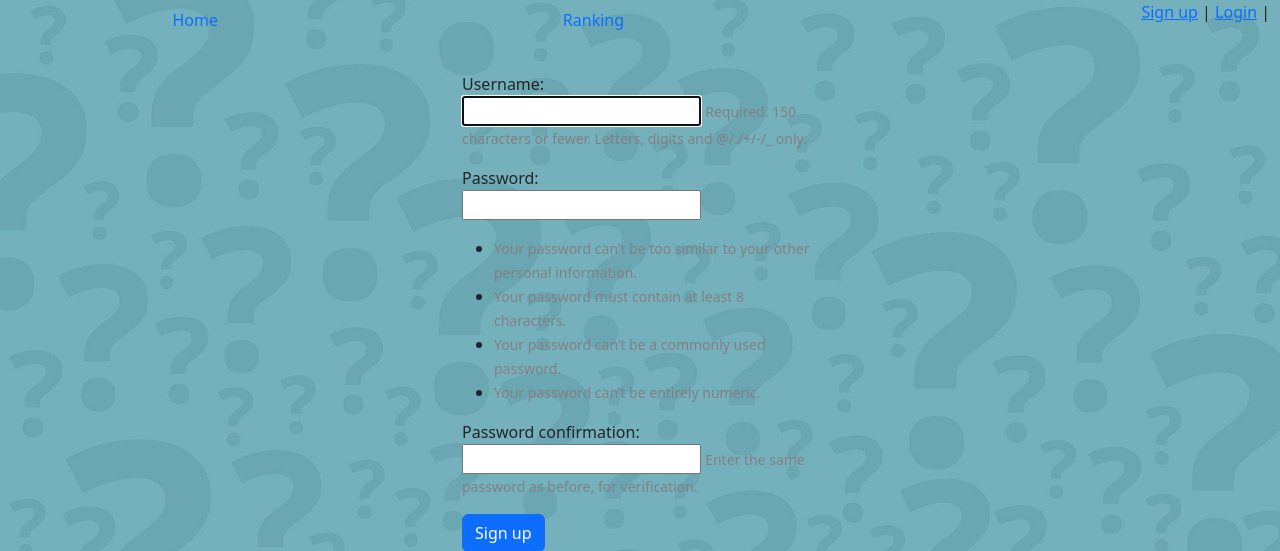
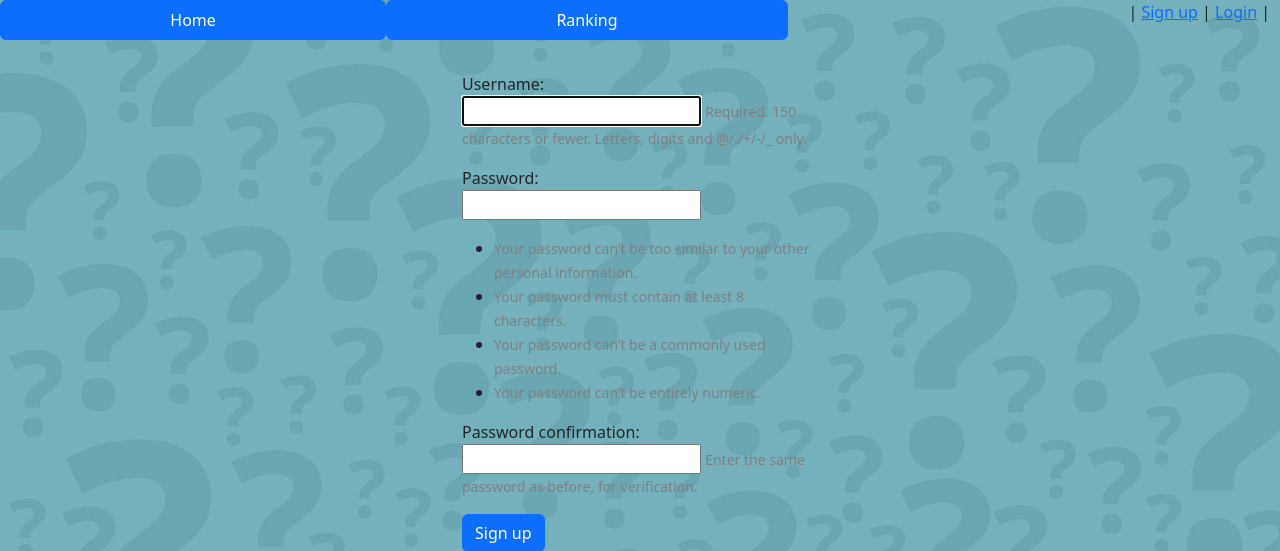
Before and after one commit to Salvaponce/Trivia, a Django app: page /trivial/signup/ in a window 1280 px wide. Shown: the top 551 px of the page. Run offline with Django 3.2, Linux system fonts and the light colour scheme; some libraries are stand-ins or nearby versions.

Commit message:
feat: update templates

```diff
--- a/trivia_app/templates/base.html
+++ b/trivia_app/templates/base.html
@@ -5,17 +5,17 @@
     <meta charset="UTF-8" />
     <meta http-equiv="X-UA-Compatible" content="IE=edge" />
     <meta name="viewport" content="width=device-width, initial-scale=1.0" />
-    <link href="{% static '\css\gestion.css'%}" rel="stylesheet">
+    <link href="{% static '\css\gestion.css'%}" rel="stylesheet" />
     <title>{% block title %}{% endblock %}</title>
   </head>
   <body>
     {%load bootstrap5%} {% bootstrap_css %} {% bootstrap_javascript %}
     <ul class="nav nav-pills nav-fill" style="margin-bottom: 2rem">
       <li class="nav-item">
-          <a class="nav-link" aria-current="page" href="/trivial/">Home</a>
+        <a class="nav-link active" aria-current="page" href="/trivial/">Home</a>
       </li>
       <li class="nav-item">
-          <a class="nav-link" href="/trivial/ranking/">Ranking</a>
+        <a class="nav-link active" href="/trivial/ranking/">Ranking</a>
       </li>
       <li class="nav-item">
         <a class="nav-link" href="#"></a>
@@ -26,12 +26,11 @@
       >
       {% else %}
       <p style="margin-right: 10px"
-          ><a href="/trivial/signup/">Sign up</a> |
+        >| <a href="/trivial/signup/">Sign up</a> |
         <a href="/trivial/login/">Login</a> |</p
       >
       {% endif %}
     </ul>
     {% block content %} {% endblock %}
-    </td></body
-  >
+  </body>
 </html>
--- a/trivia_app/templates/home.html
+++ b/trivia_app/templates/home.html
@@ -1,8 +1,8 @@
 {% extends "base.html" %} {% block title %}Trivial{% endblock %} {% load static %} {%block content%}
 
-<h2 style="padding: 10px; text-align: center">Welcome to our trivia</h2>
+<h1 style="padding: 8px; text-align: center">Welcome to our trivia</h1>
 
-<p style="text-align: center">Choose a category</p>
+<h4 style="text-align: center; padding: 10px">Choose a category</h4>
 
 
   <form action="/trivial/1/" method="post" style="text-align: center"
```
Lines whose indentation alone changed are shown as unchanged.
